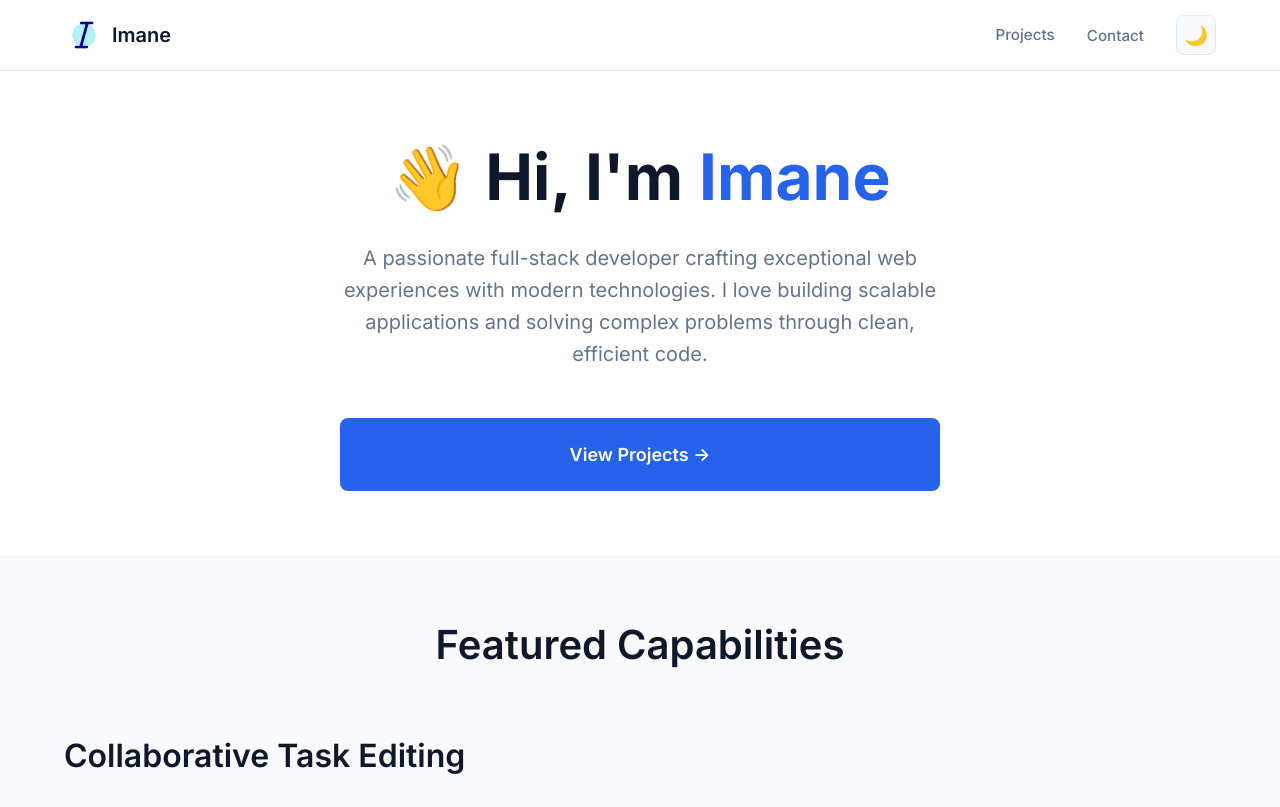
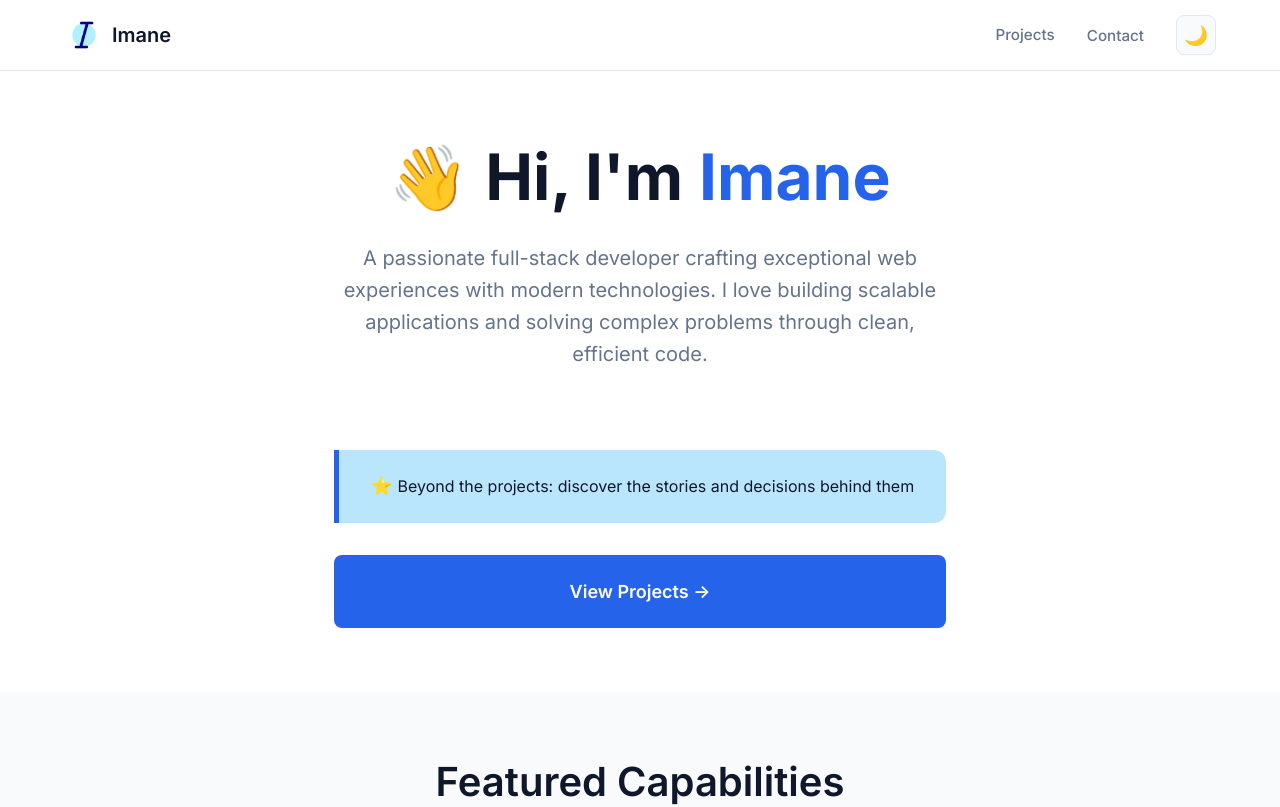
Before and after one commit to Imane-Idrissi/Imane-Idrissi-portfolio, a React (Create React App) app in the folder react-portfolio/: page / in a window 1280 px wide. Shown: the top 807 px of the page. Built offline with nearby package versions, Linux system fonts and the light colour scheme.

Commit message:
improved consistency in documentation

```diff
--- a/react-portfolio/src/pages/Home.tsx
+++ b/react-portfolio/src/pages/Home.tsx
@@ -60,6 +60,45 @@ const HeroDescription = styled.p`
 
   @media (max-width: ${({ theme }) => theme.breakpoints.mobile}) {
     font-size: 1.125rem;
+  }
+`;
+
+const DocumentationCTA = styled.div`
+  margin-top: ${({ theme }) => theme.spacing.lg};
+  margin-bottom: ${({ theme }) => theme.spacing.lg};
+  padding: ${({ theme }) => theme.spacing.md} ${({ theme }) => theme.spacing.lg};
+  background: ${({ theme }) =>
+    theme.colors.background === '#1a202c'
+      ? `${theme.colors.surface}`
+      : '#bae6fd'};
+  border-radius: 0 ${({ theme }) => theme.borderRadius.lg} ${({ theme }) => theme.borderRadius.lg} 0;
+  max-width: 700px;
+  margin-left: auto;
+  margin-right: auto;
+  text-align: left;
+  display: flex;
+  align-items: center;
+  gap: ${({ theme }) => theme.spacing.sm};
+  border-left: 5px solid ${({ theme }) => theme.colors.primary};
+  position: relative;
+
+  @media (max-width: ${({ theme }) => theme.breakpoints.mobile}) {
+    flex-direction: column;
+    text-align: center;
+  }
+`;
+
+const CTAText = styled.p`
+  font-size: 1rem;
+  color: ${({ theme }) => theme.colors.text};
+  font-weight: 400;
+  margin: 0;
+  line-height: 1.4;
+  flex: 1;
+
+  .star {
+    font-size: 1.1rem;
+    margin-right: 0.3rem;
   }
 `;
 
@@ -189,6 +228,14 @@ export const Home: React.FC = () => {
           with modern technologies. I love building scalable applications and
           solving complex problems through clean, efficient code.
         </HeroDescription>
+
+        <DocumentationCTA>
+          <CTAText>
+            <span className="star">⭐</span>
+            Beyond the projects: discover the stories and decisions behind them
+          </CTAText>
+        </DocumentationCTA>
+
         <Button
           variant="primary"
           size="lg"
--- a/react-portfolio/src/pages/StyleAppDocs.tsx
+++ b/react-portfolio/src/pages/StyleAppDocs.tsx
@@ -406,45 +406,25 @@ export const StyleAppDocs: React.FC = () => {
 
   // Split markdown into sections based on main headings
   const splitMarkdownIntoSections = (content: string): Record<StyleAppSection, string> => {
-    const lines = content.split('\n');
-    const sectionMap: Record<string, string> = {};
-    let currentSection = 'intro';
-    let currentContent: string[] = [];
+    // Find the split point for inventory management
+    const inventoryIndex = content.indexOf('## Inventory Management');
 
-    lines.forEach((line, index) => {
-      // Check for main section headers (##)
-      const headerMatch = line.match(/^##\s+(.+)/);
-
-      if (headerMatch) {
-        // Save previous section
-        if (currentContent.length > 0) {
-          sectionMap[currentSection] = currentContent.join('\n').trim();
-        }
-
-        // Start new section
-        const title = headerMatch[1].toLowerCase();
-        if (title.includes('inventory management')) {
-          currentSection = 'inventory-management';
-        } else if (title.includes('introduction')) {
-          currentSection = 'intro';
-        }
-        // Common sections
-        else if (title.includes('lessons')) {
-          currentSection = 'lessons';
-        }
-
-        currentContent = [line];
-      } else {
-        currentContent.push(line);
-      }
-    });
-
-    // Don't forget the last section
-    if (currentContent.length > 0) {
-      sectionMap[currentSection] = currentContent.join('\n').trim();
+    if (inventoryIndex === -1) {
+      // If no inventory management section found, everything goes to intro
+      return {
+        'intro': content,
+        'inventory-management': ''
+      } as Record<StyleAppSection, string>;
     }
 
-    return sectionMap as Record<StyleAppSection, string>;
+    // Split content: everything before inventory management goes to intro
+    const introContent = content.substring(0, inventoryIndex).trim();
+    const inventoryContent = content.substring(inventoryIndex).trim();
+
+    return {
+      'intro': introContent,
+      'inventory-management': inventoryContent
+    } as Record<StyleAppSection, string>;
   };
 
   useEffect(() => {
```
